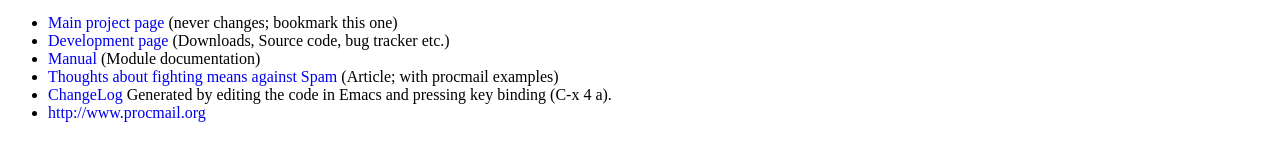
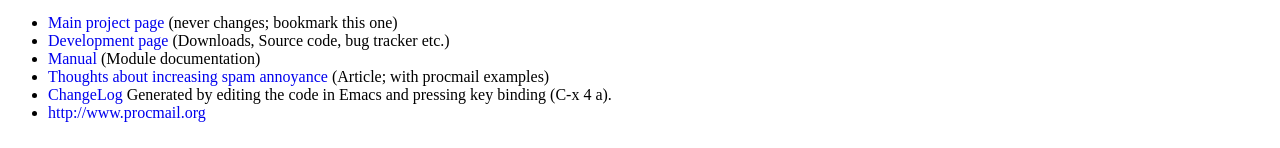
Before and after one commit to jaalto/project--procmail-lib, a plain HTML site: page doc/index.html in a window 1280 px wide. Shown: the part 185-333 px from the top of the page. Drawn offline with Linux system fonts and the light colour scheme; a script that the page names is missing.

Commit message:
index.html: Update article topic
Signed-off-by: Jari Aalto <jari.aalto@cante.net>

```diff
--- a/doc/index.html
+++ b/doc/index.html
@@ -154,7 +154,7 @@ development page instructions how get latest source code.
     <LI>
         <A HREF="article/"
         CLASS="main">
-	Thoughts about fighting means against Spam
+	Thoughts about increasing spam annoyance
         </A>
 	(Article; with procmail examples)
 
```
